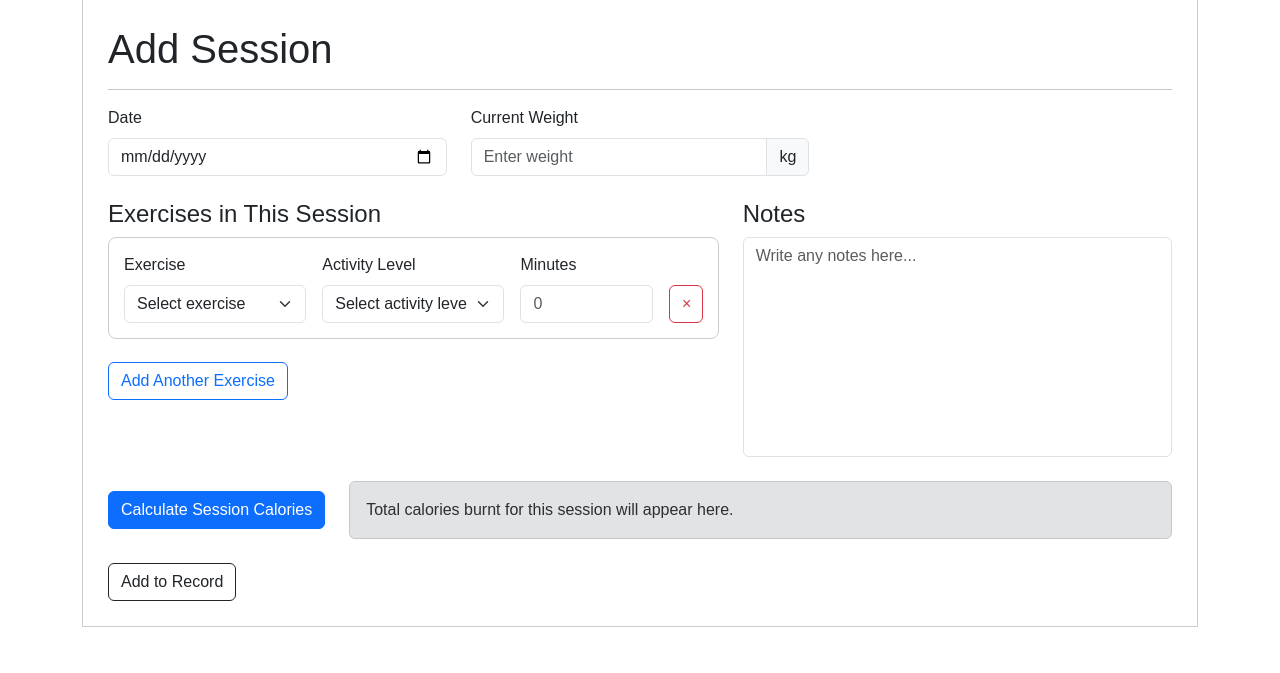
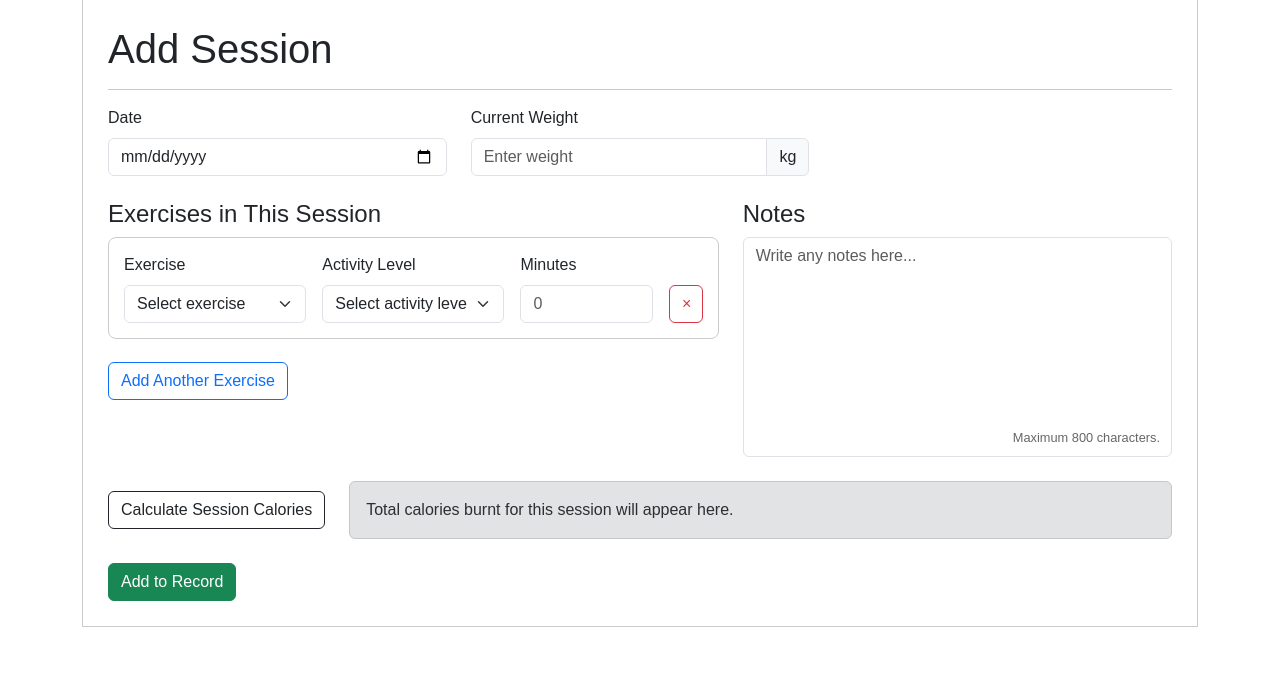
Before and after one commit to nhuntkn/CITS3403-Agile-Web-Development, a Flask app: page /exercise in a window 1280 px wide. Shown: the part 127-800 px from the top of the page. Run offline with Flask 3, Linux system fonts and the light colour scheme; the visitor is signed in with stand-in values (Sample User, id 1).

Commit message:
fixed Add Session input validations

```diff
--- a/app.py
+++ b/app.py
@@ -38,8 +38,20 @@ def exercise():
         date = request.form.get("date")
         if date > current_date.today().isoformat():
             return render_template("exercise.html", exercise_data=exercise_data, username=current_user.username, error="Date cannot be in the future")
-        current_weight = float(request.form.get("weight"))
-        notes = request.form.get("notes")
+
+        try:
+            current_weight = float(request.form.get("weight"))
+        except (TypeError, ValueError):
+            return render_template("exercise.html", exercise_data=exercise_data, username=current_user.username, error="Invalid weight entered")
+
+        if current_weight < 1 or current_weight > 300:
+            return render_template("exercise.html", exercise_data=exercise_data, username=current_user.username, error="Weight must be between 1 and 300 kg")
+
+        current_weight = round(current_weight, 2)
+
+        notes = request.form.get("notes", "").strip()
+        if len(notes) > 800:
+            return render_template("exercise.html", exercise_data=exercise_data, username=current_user.username, error="Notes cannot exceed 800 characters")
 
         #get the repeated exercise rows from the form
         exercise_names = request.form.getlist("exercise[]")
@@ -67,8 +79,13 @@ def exercise():
         for i in range(len(exercise_names)):
             exercise_name = exercise_names[i]
             activity_level = activity_levels[i]
-            minutes = int(minutes_list[i])
+            try:
+                minutes = int(minutes_list[i])
+            except (TypeError, ValueError):
+                return render_template("exercise.html", exercise_data=exercise_data, username=current_user.username, error="Exercise duration must be a valid number.")
 
+            if minutes < 1 or minutes > 300:
+                return render_template("exercise.html", exercise_data=exercise_data, username=current_user.username, error="Exercise duration must be between 1 and 300 minutes.")
             #find MET value for the exercise and activity level
             met_value = exercise_data[exercise_name][activity_level]
 
--- a/static/css/style.css
+++ b/static/css/style.css
@@ -315,6 +315,7 @@ body {
 .notes-box {
   height: 220px;
   resize: none;
+  padding-bottom: 2rem;
 }
 
 .profile-circle {
@@ -399,6 +400,20 @@ body {
   gap: 1rem;
 }
 
+.notes-wrapper {
+  position: relative;
+}
+
+.notes-limit {
+  position: absolute;
+  bottom: 10px;
+  right: 12px;
+  font-size: 0.8rem;
+  color: #666;
+  pointer-events: none;
+  background: transparent;
+}
+
 /* ── Forum page ──────────────────────────────────────────── */
 .forum-layout {
   min-height: calc(100vh - 90px);
--- a/static/js/exercise.js
+++ b/static/js/exercise.js
@@ -33,7 +33,7 @@ function addExerciseRow() {
 
         <div class="col-md-3">
           <label class="form-label">Minutes</label>
-          <input type="number" class="form-control" name="minutes[]" id="minutes${rowCount}" placeholder="0" min="1" required>
+          <input type="number" class="form-control" name="minutes[]" id="minutes${rowCount}" placeholder="0" min="1" max="300" step="1" required>
         </div>
 
         <div class="col-md-1 d-flex align-items-end">
--- a/templates/exercise.html
+++ b/templates/exercise.html
@@ -21,7 +21,7 @@
       <div class="alert alert-success d-flex align-items-center justify-content-between">
         <span>{{ message }}</span>
         {% if new_session_id %}
-        <button class = "btn-pink ms-3"data-bs-toggle = "modal" data-bs-target = "#shareModal">Share </button>
+        <button type="button" class="btn-pink ms-3" data-bs-toggle="modal" data-bs-target = "#shareModal">🔗 Share</button>
         {% endif %}
       </div>
       {% endif %}
@@ -42,7 +42,7 @@
         <div class="col-md-4">
           <label class="form-label">Current Weight</label>
           <div class="input-group">
-            <input type="number" class="form-control" id="weight" name="weight" placeholder="Enter weight" required>
+            <input type="number" class="form-control" id="weight" name="weight" placeholder="Enter weight" step="0.01" min="1" max="300" required>
             <span class="input-group-text">kg</span>
           </div>
         </div>
@@ -58,14 +58,17 @@
 
         <div class="col-md-5">
           <h4>Notes</h4>
-          <textarea class="form-control notes-box" name="notes" placeholder="Write any notes here..."></textarea>
+          <div class="notes-wrapper">
+            <textarea class="form-control notes-box" name="notes" maxlength="800" placeholder="Write any notes here..."></textarea>
+            <small class="notes-limit">Maximum 800 characters.</small>
+          </div>
         </div>
       </div>
 
       <!-- calculate calories section -->
       <div class="row align-items-center mb-4">
         <div class="col-md-auto">
-          <button type="button" class="btn btn-primary" onclick="calculateCalories()">Calculate Session Calories</button>
+          <button type="button" class="btn btn-outline-dark" id="calculateCaloriesBtn" onclick="calculateCalories()">Calculate Session Calories</button>
         </div>
 
         <div class="col-md">
@@ -75,7 +78,7 @@
         </div>
       </div>
 
-      <button type="submit" class="btn btn-outline-dark">Add to Record</button>
+      <button type="submit" class="btn btn-success" id="addToRecordBtn">Add to Record</button>
     </form>
 
     {% if new_session_id %}
```
